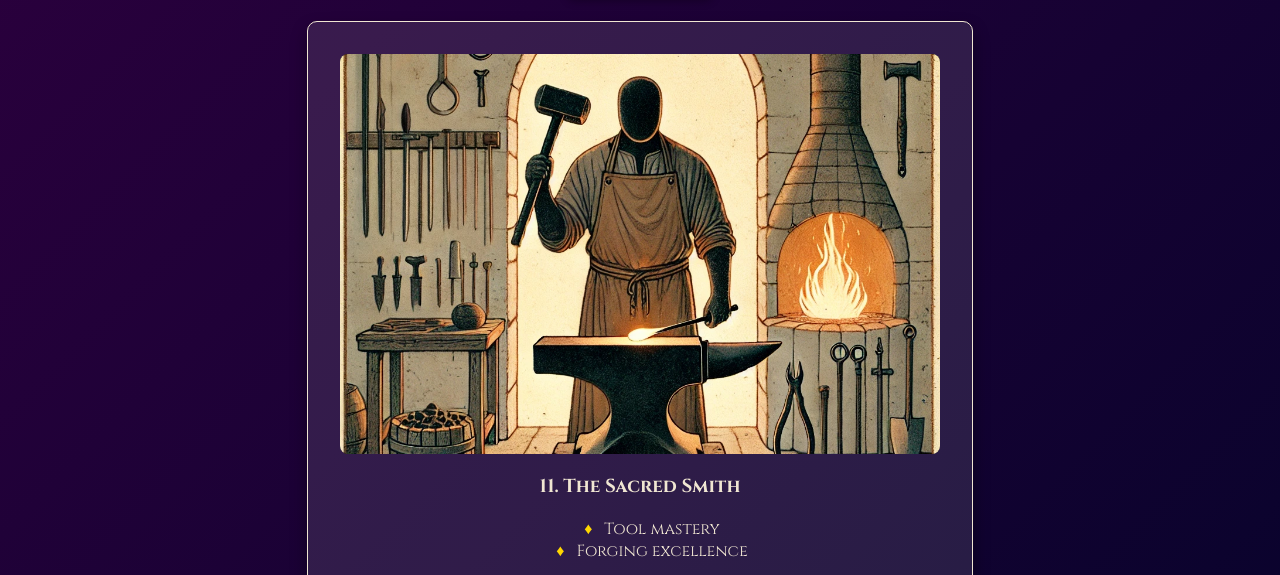
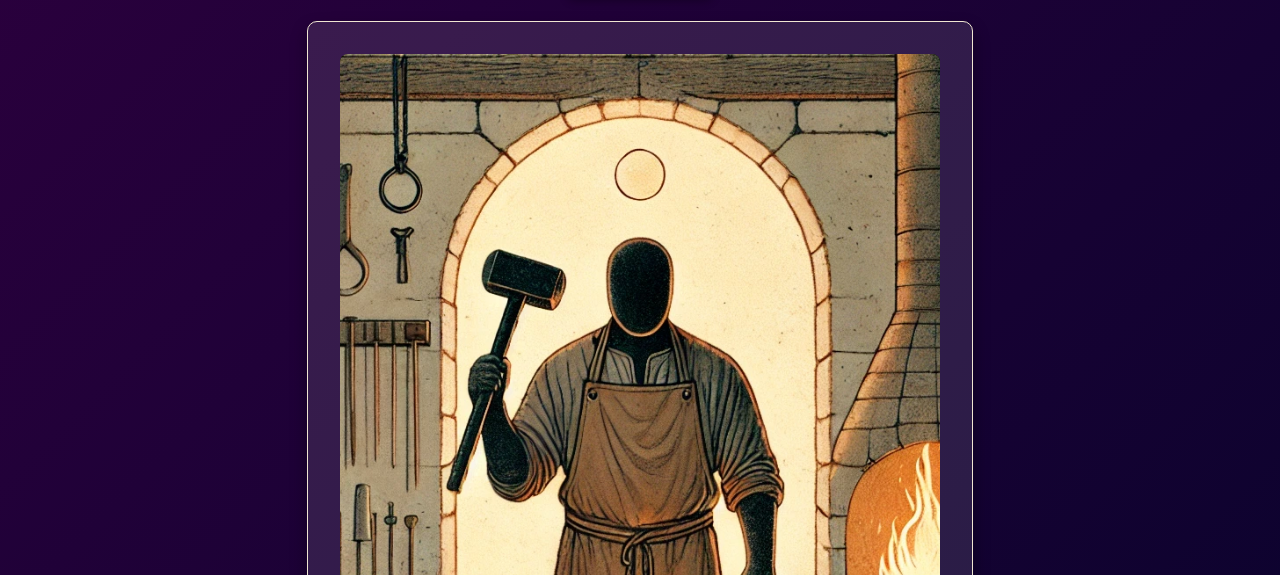
Before and after one commit to basedapp25/cardsite, an Eleventy site: page src/index.html in a window 1280 px wide. Both pictures are taken after a click on the button "Pull a Card". Shown: the part 206-781 px from the top of the page. Built offline with nearby package versions, Linux system fonts and the light colour scheme; Eleventy itself is replaced by a stand-in of ours; files that its build step writes are made by us from their sources.

Commit message:
fixing image orientation and font

```diff
--- a/src/styles.css
+++ b/src/styles.css
@@ -3,7 +3,7 @@
 }
 
 body {
-  font-family: 'Cinzel', serif;
+  font-family: 'Lora', serif;
   background: linear-gradient(135deg, #2c003e, #000428);
   color: #f0e6d2;
   margin: 0;
@@ -14,6 +14,7 @@ body {
 }
 
 h1 {
+  font-family: 'Cinzel', serif;
   font-size: 3rem;
   margin-bottom: 1.5rem;
   text-shadow: 2px 2px 4px rgba(0, 0, 0, 0.5);
@@ -37,7 +38,6 @@ button:hover {
   transform: scale(1.05);
 }
 
-/* Hide the card display until a card is pulled */
 #card-display {
   display: none;
   background: rgba(255, 255, 255, 0.1);
@@ -73,9 +73,10 @@ button:hover {
   }
 }
 
+/* Portrait image wrapper with 2:3 aspect ratio */
 .card-img-wrapper {
   width: 100%;
-  aspect-ratio: 3 / 2;
+  aspect-ratio: 2 / 3;
   overflow: hidden;
   border-radius: 8px;
   margin-bottom: 1rem;
```
Also changed, not shown: src/index.html (+0 -1 lines).
